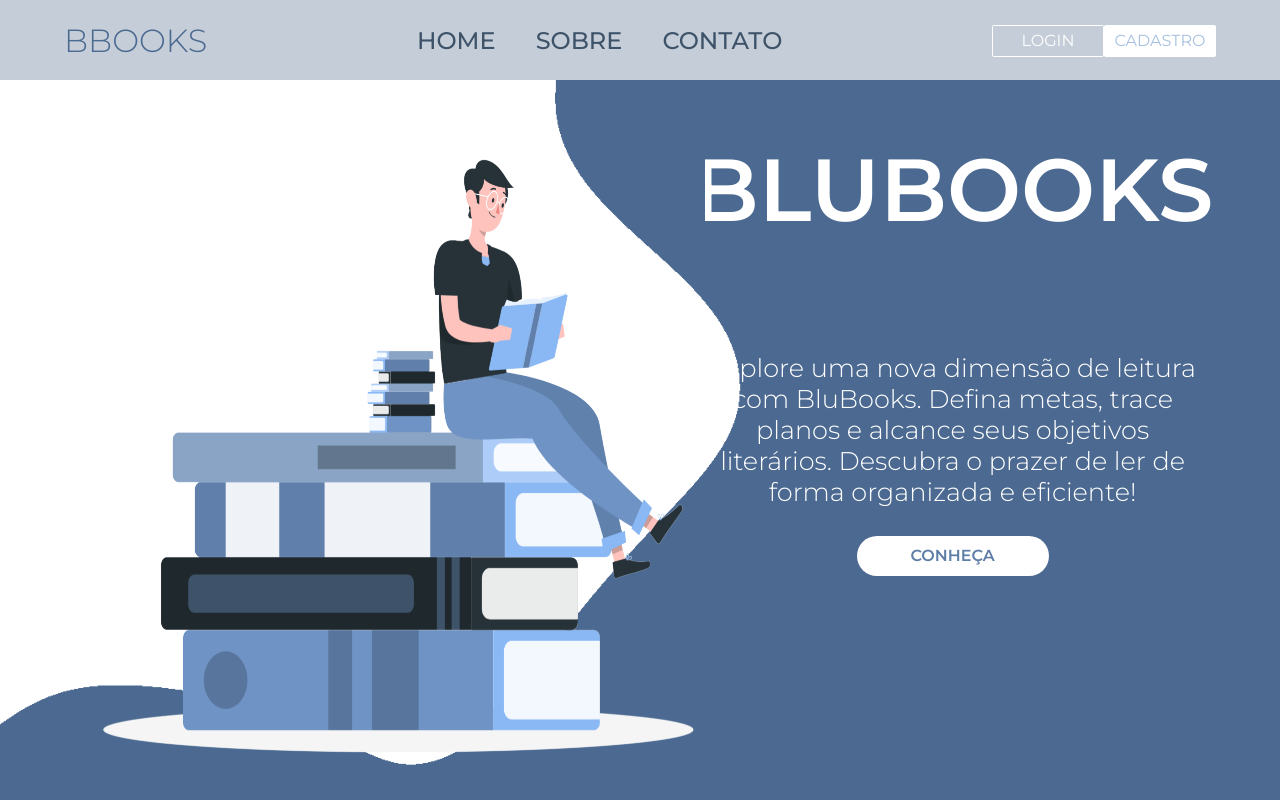
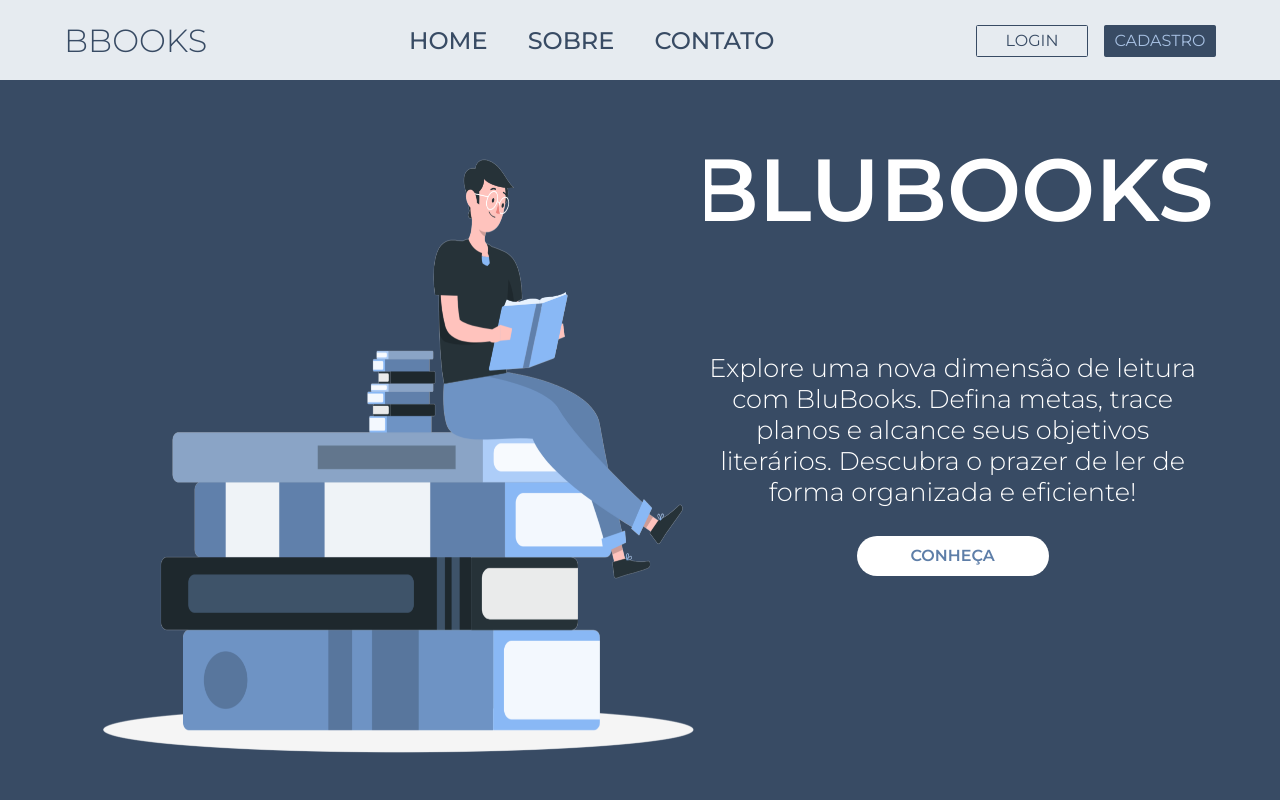
Before and after one commit to Gabriella22Ferreira/BBooks, a plain HTML site: page Sistema/Home/index.html in a window 1280 px wide. Shown: the top 800 px of the page. Drawn offline with Linux system fonts and the light colour scheme.

Commit message:
Socorro, não sei o que fazer

```diff
--- a/Sistema/Home/CSS/style.css
+++ b/Sistema/Home/CSS/style.css
@@ -7,8 +7,9 @@
      flex-direction: row;
      width: 100%;
      height: 100vh;
-     background-image: url(../IMG/FUNDOSESSÃOUM.png);
-     background-size: cover;
+     background-color: #384b64;
+     /* background-image: url(../IMG/FUNDOSESSÃOUM.png);
+     background-size: cover; */
 }
 
 #conteinerUmSessaoUm
--- a/Sistema/padrao.css
+++ b/Sistema/padrao.css
@@ -28,7 +28,7 @@ header
      display: flex;
      justify-content: center;
      align-items: center;
-     background-color: #b6c2cfcb;
+     background-color: #e0e6eccb;
      position:static;
 
 }
@@ -46,7 +46,7 @@ header
 #conteinerNav h1
 {
      font-size: 2rem;
-     color: #4c6a91;
+     color: #384B64;
      text-decoration: none;
      font-weight: 300;
      cursor: pointer;
@@ -65,7 +65,7 @@ header
      font-size: 1.5rem;
      font-weight: 500;
      text-decoration: none;
-     color: #3e5369;
+     color: #384B64;
      cursor: pointer;
 }
 
@@ -73,11 +73,12 @@ header
 {
      display: flex;
      justify-content: center;
+     gap: 1rem;
 }
 
 #btnUm, #btnDois
 {
-     border: 1px solid white;
+     border: 1px solid #384B64;
      border-radius: 0.1rem;
      height: 2rem;
      width: 7rem;
@@ -90,10 +91,10 @@ header
 #btnUm
 {
      background-color: var(---corHeader);
-     color: white;
+     color: #384B64;
 }
 #btnDois
 {
-     background-color: white;
+     background-color: #384B64;
      color: #a7c0e2;
 }
```
